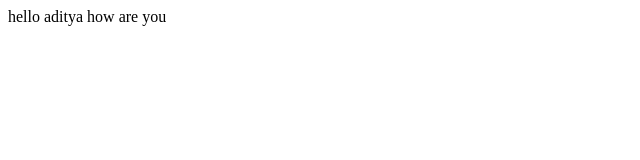
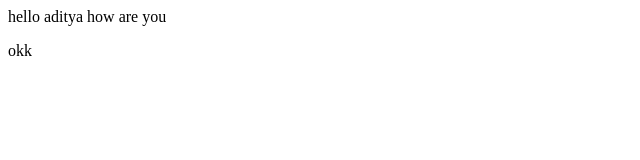
Before and after one commit to aadi-tekam/aadi-tekam, a plain HTML site: page index.html in a window 1280 px wide. Shown: the full height of the page, 0-640 px from the left. Drawn offline with Linux system fonts and the light colour scheme.

Commit message:
add new paragraph

```diff
--- a/index.html
+++ b/index.html
@@ -1 +1,2 @@
 <p>hello aditya how are you </p>
+<aap sabhi kese he batao mujhr me thik hu>okk</aap>
```
